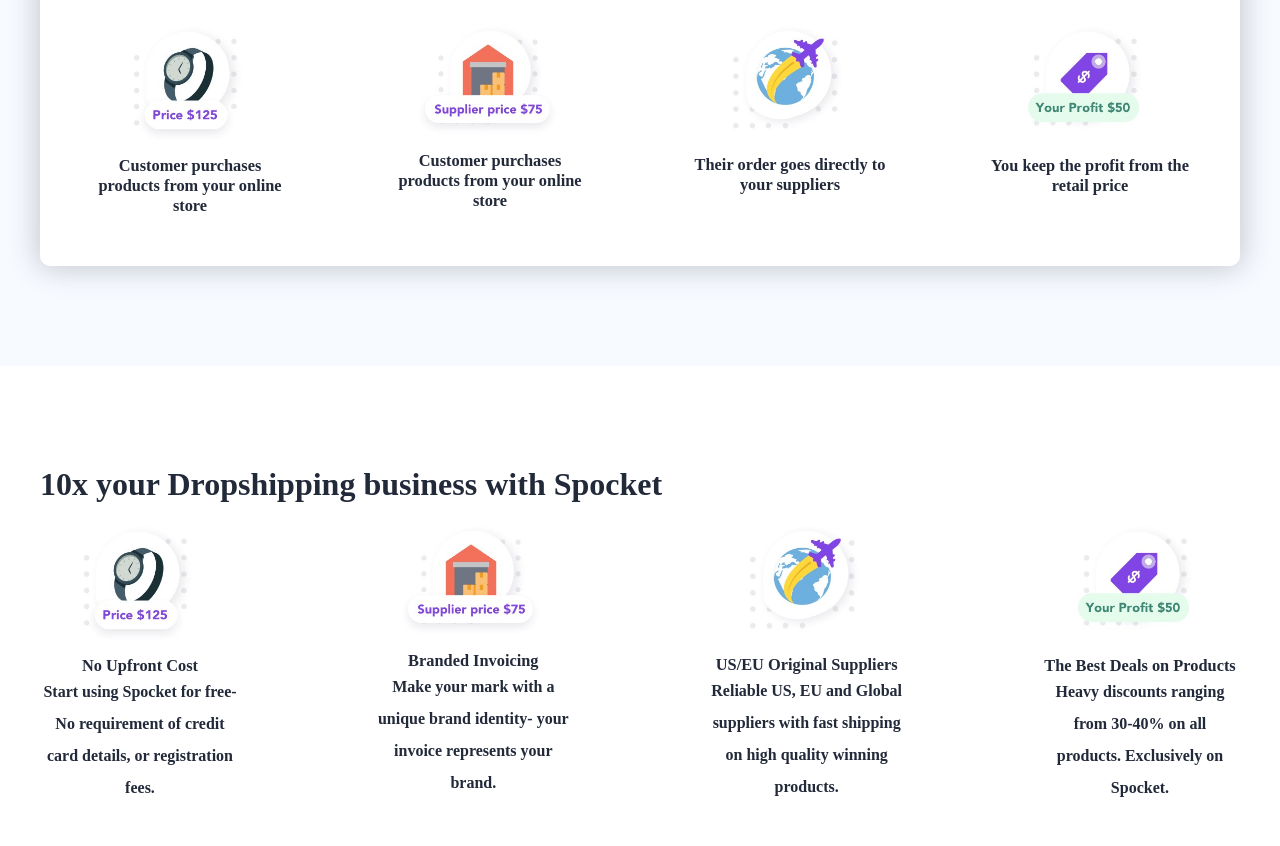
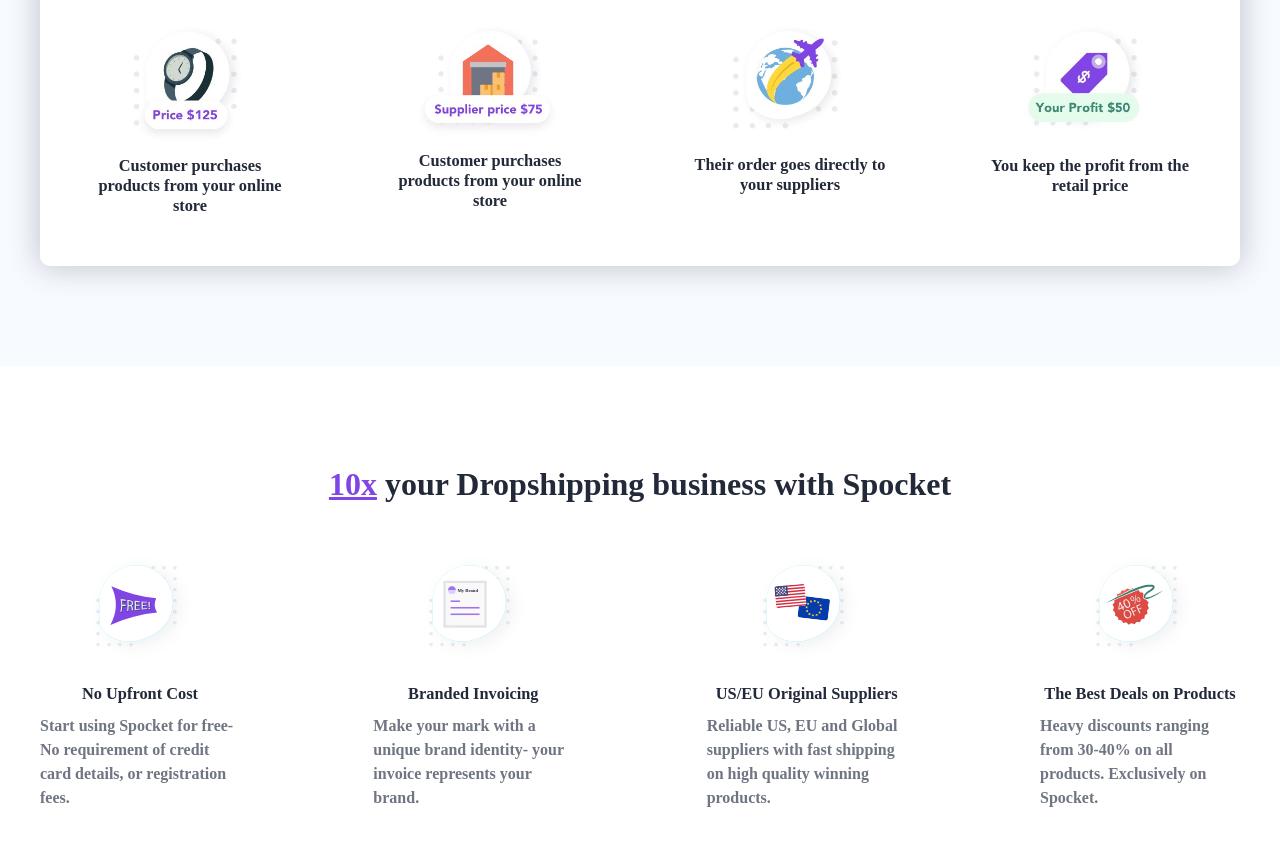
Before and after one commit to FelixPereira/spocket-clone, a plain HTML site: page index.html in a window 1280 px wide. Shown: the part 3329-4175 px from the top of the page. Drawn offline with Linux system fonts and the light colour scheme.

Commit message:
Alterações na home

```diff
--- a/css/css.css
+++ b/css/css.css
@@ -345,4 +345,20 @@ p{
     padding-bottom: 100px;
 }
 
+.drop_title{
+    text-align: center;
+    margin-bottom: 30px;
+}
+
+.text-destaque{
+    color: #8144e5;
+    text-decoration: underline;
+}
+
+.drop_text{
+    text-align: left;
+    color: #6f7582;
+    line-height: 24px;
+    margin-top: 10px;
+}
 /* Estilizando a quarta secção end*/
--- a/index.html
+++ b/index.html
@@ -160,29 +160,28 @@
                 </article>
             </section>
             <section class="container fourth-section">
-                <h2 class="drop_-title title"><span class="text-destaque">10x </span>  your Dropshipping business with Spocket</h2>
+                <h2 class="drop_title title"><span class="text-destaque">10x</span>  your Dropshipping business with Spocket</h2>
                 <ul class="drop_process-list">
                     <li class="drop_business_item">
-                        <img src="img/img6.jpg" alt="">
+                        <img src="img/img10.svg" alt="">
                         <h3>No Upfront Cost</h3>
-                        <p>Start using Spocket for free- No requirement of credit card details, or registration fees.
+                        <p class="drop_text">Start using Spocket for free- No requirement of credit card details, or registration fees.
                         </p>
                     </li>
                     <li class="drop_business_item">
-                        <img src="img/img7.jpg" alt="">
+                        <img src="img/img11.svg" alt="">
                         <h3>Branded Invoicing</h3>
-                        <p>Make your mark with a unique brand identity- your invoice represents your brand.</p>
+                        <p class="drop_text">Make your mark with a unique brand identity- your invoice represents your brand.</p>
                     </li>
                     <li class="drop_business_item">
-                        <img src="img/img8.jpg" alt="">
+                        <img src="img/img12.svg">
                         <h3>US/EU Original Suppliers</h3>
-                        <p>Reliable US, EU and Global suppliers with fast shipping on high quality winning products.</p>
+                        <p class="drop_text">Reliable US, EU and Global suppliers with fast shipping on high quality winning products.</p>
                     </li>
                     <li class="drop_business_item">
-                        <img src="img/img9.jpg" alt="">
+                        <img src="img/img13.svg" alt="">
                         <h3>The Best Deals on Products</h3>
-                        <p>Heavy discounts ranging from 30-40% on all products. Exclusively on Spocket.</p>
-
+                        <p class="drop_text">Heavy discounts ranging from 30-40% on all products. Exclusively on Spocket.</p>
                     </li>
                 </ul>
             </section>
```
